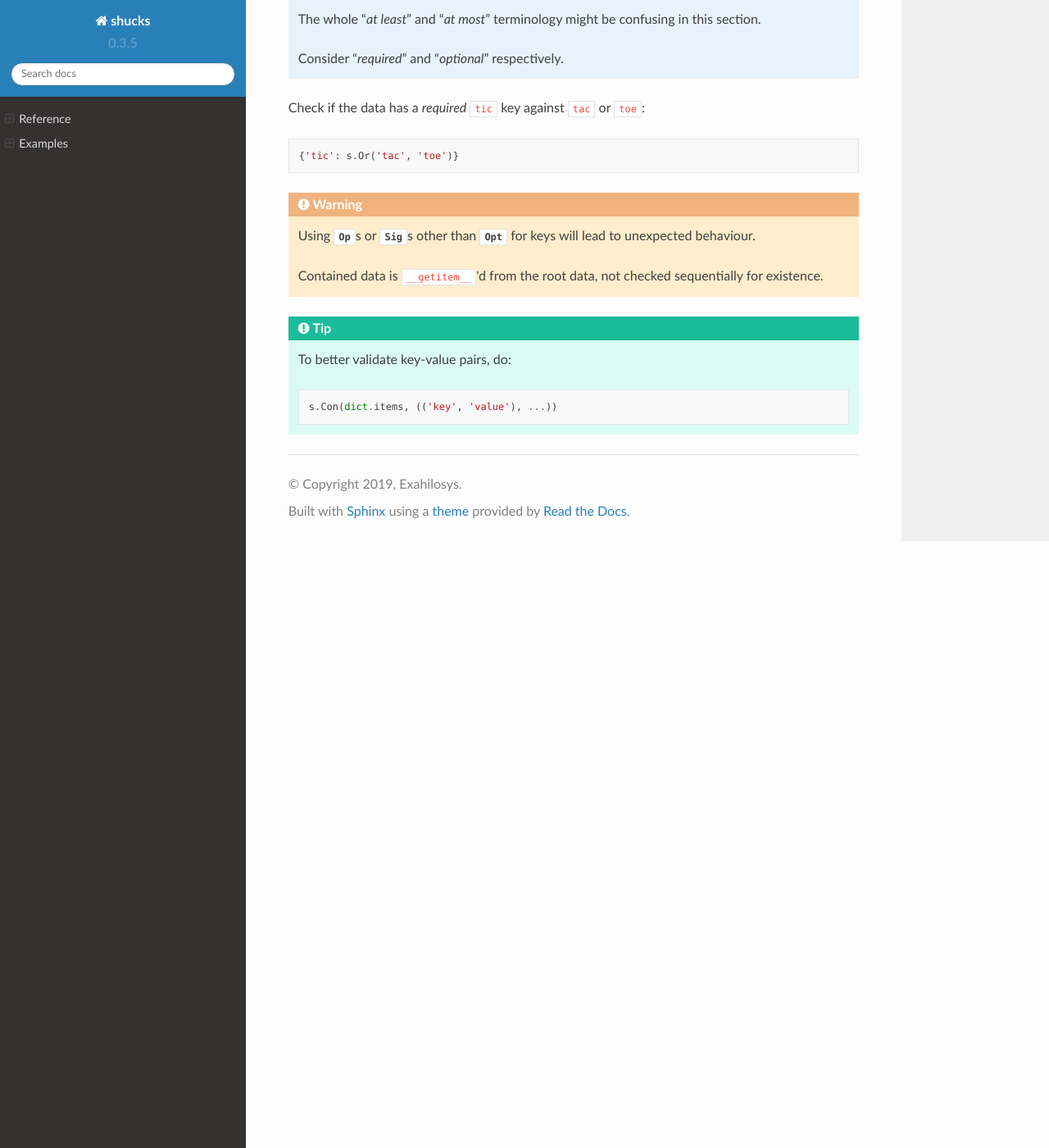
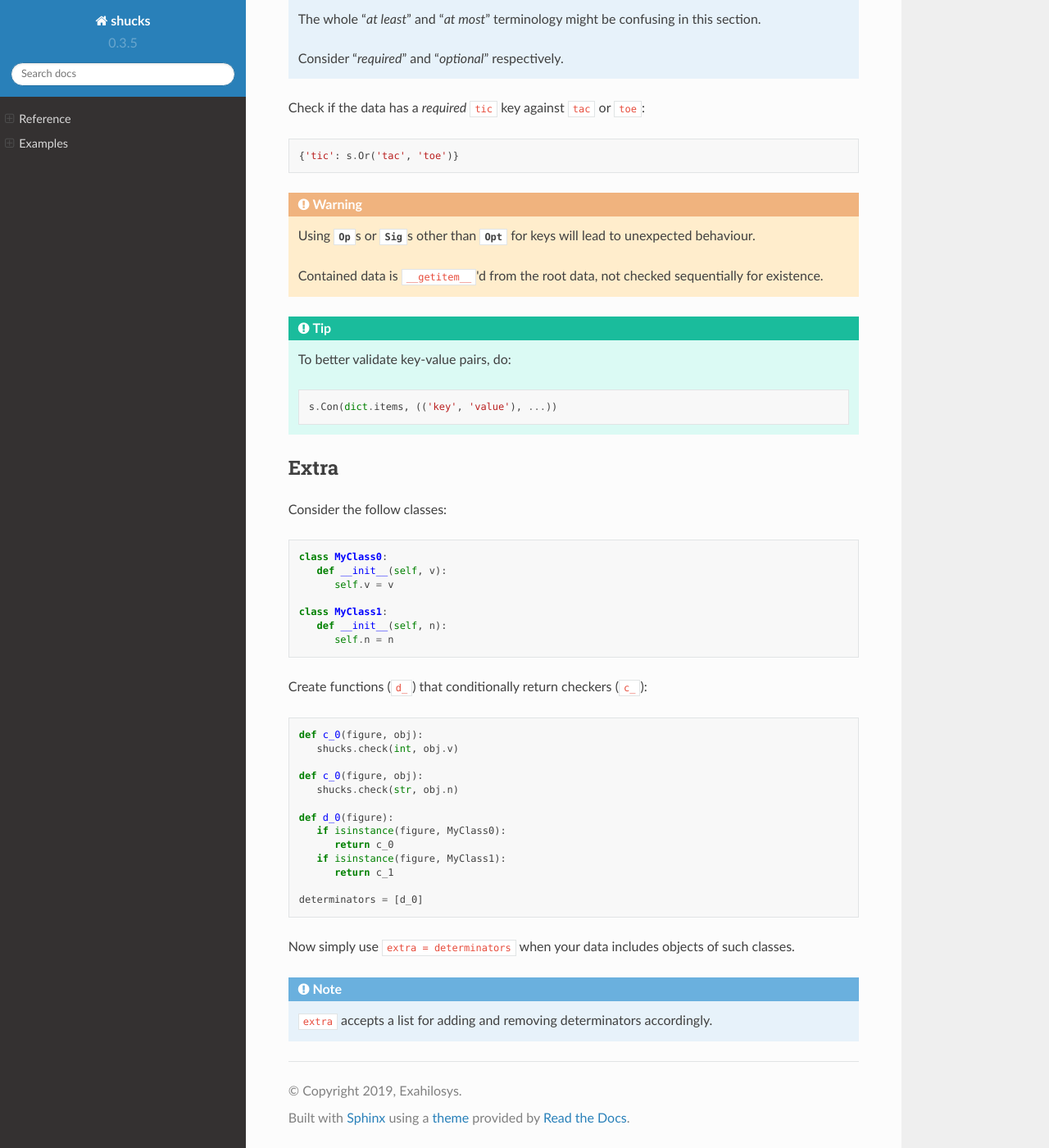
Before and after one commit to Exahilosys/shucks, a Sphinx documentation site: the page built from docs/index.rst, in a window 1280 px wide and 1400 px high, scrolled down 5271 px. Shown: the whole window at 82% size. Built offline with Sphinx 7.4.7 and the Read the Docs theme 2.0.0, drawn with Linux system fonts in a browser that asks for light colours.

Commit message:
updated docs

```diff
--- a/docs/index.rst
+++ b/docs/index.rst
@@ -335,3 +335,46 @@ Check if the data has a *required* :code:`tic` key against :code:`tac` or
   .. code-block:: py
 
     s.Con(dict.items, (('key', 'value'), ...))
+
+.. _extra:
+
+Extra
+-----
+
+Consider the follow classes:
+
+.. code-block:: py
+
+   class MyClass0:
+      def __init__(self, v):
+         self.v = v
+
+   class MyClass1:
+      def __init__(self, n):
+         self.n = n
+
+Create functions (``d_``) that conditionally return checkers (``c_``):
+
+.. code-block:: py
+
+   def c_0(figure, obj):
+      shucks.check(int, obj.v)
+
+   def c_0(figure, obj):
+      shucks.check(str, obj.n)
+
+   def d_0(figure):
+      if isinstance(figure, MyClass0):
+         return c_0
+      if isinstance(figure, MyClass1):
+         return c_1
+
+   determinators = [d_0]
+
+Now simply use :code:`extra = determinators` when your data includes objects of
+such classes.
+
+.. note::
+
+   :code:`extra` accepts a list for adding and removing determinators
+   accordingly.
```
